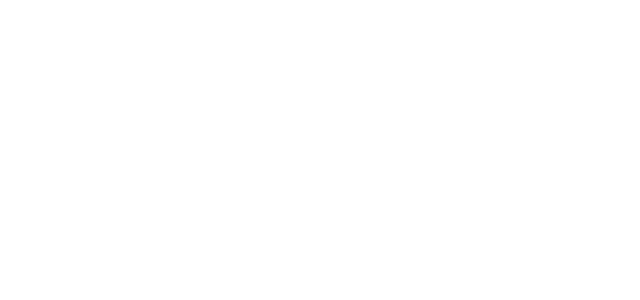
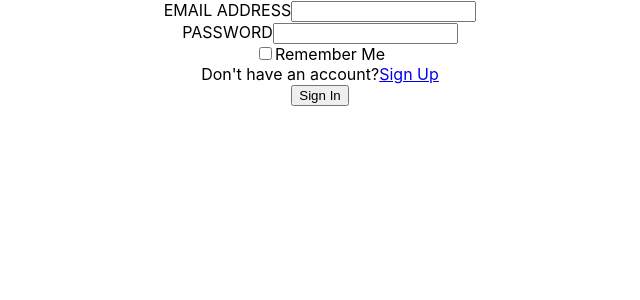
Before and after one commit to Real-Peoples-Reviews/frontend, a React (Create React App) app: page /login in a window 1280 px wide. Before the commit this address had no page. Shown: the top 300 px of the page, without its empty margins (320-960 px from the left). Built offline with nearby package versions, Linux system fonts and the light colour scheme.

Commit message:
Created login form, set up routes to login

```diff
--- a/src/App.js
+++ b/src/App.js
@@ -4,8 +4,8 @@
 import PrivateRoute from "./utils/Private.js";
 import Dashboard from "./components/pages/Dashboard";
 import Home from "./components/pages/Home";
-
-
+import Login from './components/pages/Login';
+import Register from './components/pages/Register';
 
 
 function App() {
@@ -19,6 +19,8 @@
 							</PrivateRoute>
 						}
 					/>
+          <Route path='/login' element={<Login/>} />
+          <Route path='/register' element={<Register/>} />
         </Routes>
       </div>
   );
--- a/src/components/pages/Login.js
+++ b/src/components/pages/Login.js
@@ -0,0 +1,46 @@
+import React from "react";
+import { Link } from "react-router-dom";
+
+const Login = () => {
+	return (
+		<div className="container space-2">
+			<form>
+				<div className="form-group">
+					<label>
+						EMAIL ADDRESS
+						<input type="text" name="email" />
+					</label>
+				</div>
+				<div className="form-group">
+					<label>
+						PASSWORD
+						<input type="password" name="password" />
+					</label>
+				</div>
+				<div className="form-group">
+					<div className="custom-checkbox">
+						<input
+							type="checkbox"
+							name="remember"
+							className="custom-control-input"
+						/>
+						<label for="remember" className="custom-control-label">
+							Remember Me
+						</label>
+					</div>
+				</div>
+				<div className="mb-5">
+					<div className="col-6">
+						<span className="small text-muted">Don't have an account?</span>
+						<Link to="/register">Sign Up</Link>
+					</div>
+                    <div className="col-6 text-right">
+                        <button type="submit" className="btn">Sign In</button>
+                    </div>
+				</div>
+			</form>
+		</div>
+	);
+};
+
+export default Login;
--- a/src/components/pages/Register.js
+++ b/src/components/pages/Register.js
@@ -0,0 +1,11 @@
+import React from "react";
+
+const Register = () => {
+    return (
+        <div>
+            Fill out the form to get started.
+        </div>
+    )
+}
+
+export default Register;
```
Also changed, not shown: 1 other file (tests, documents, lock files or other folders).
